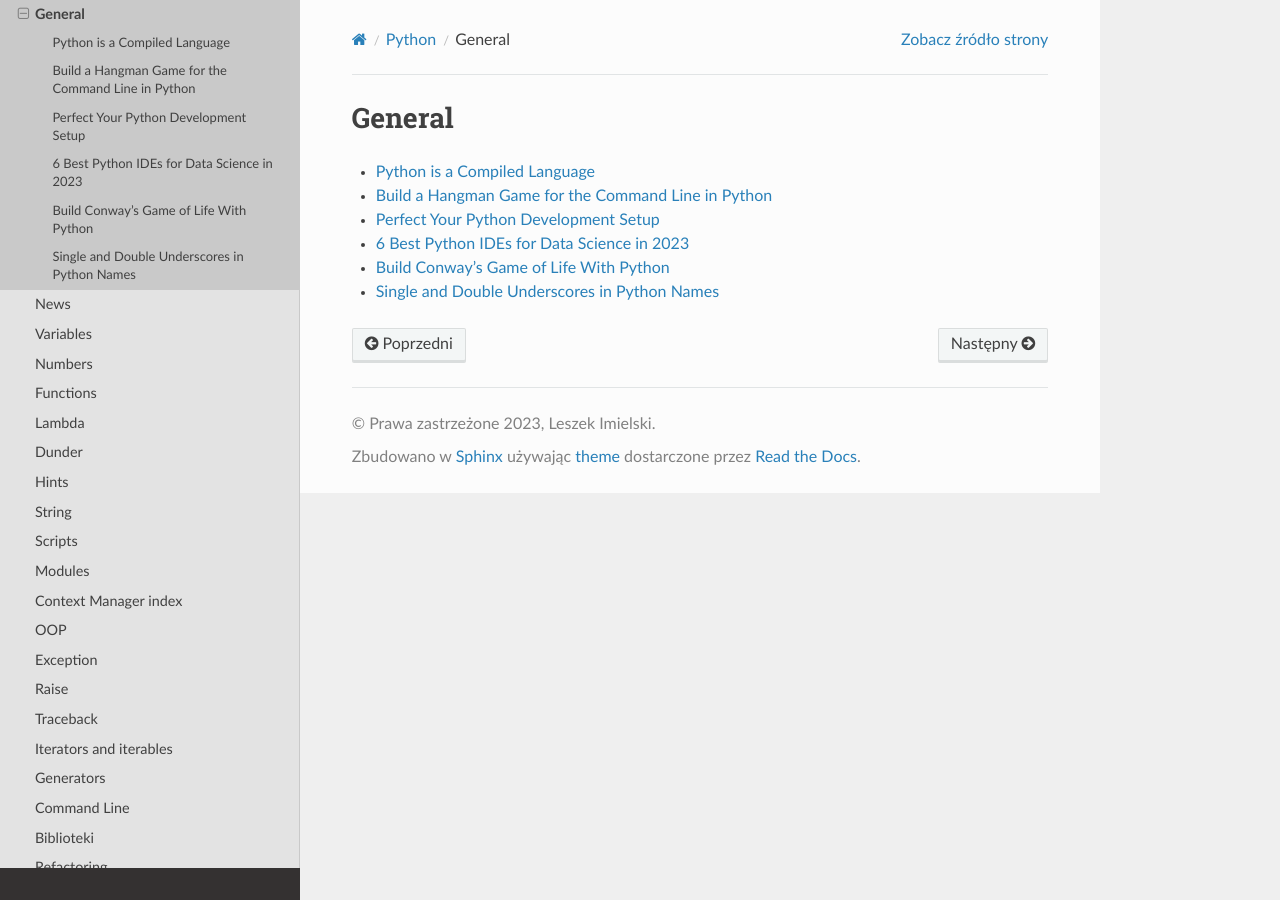
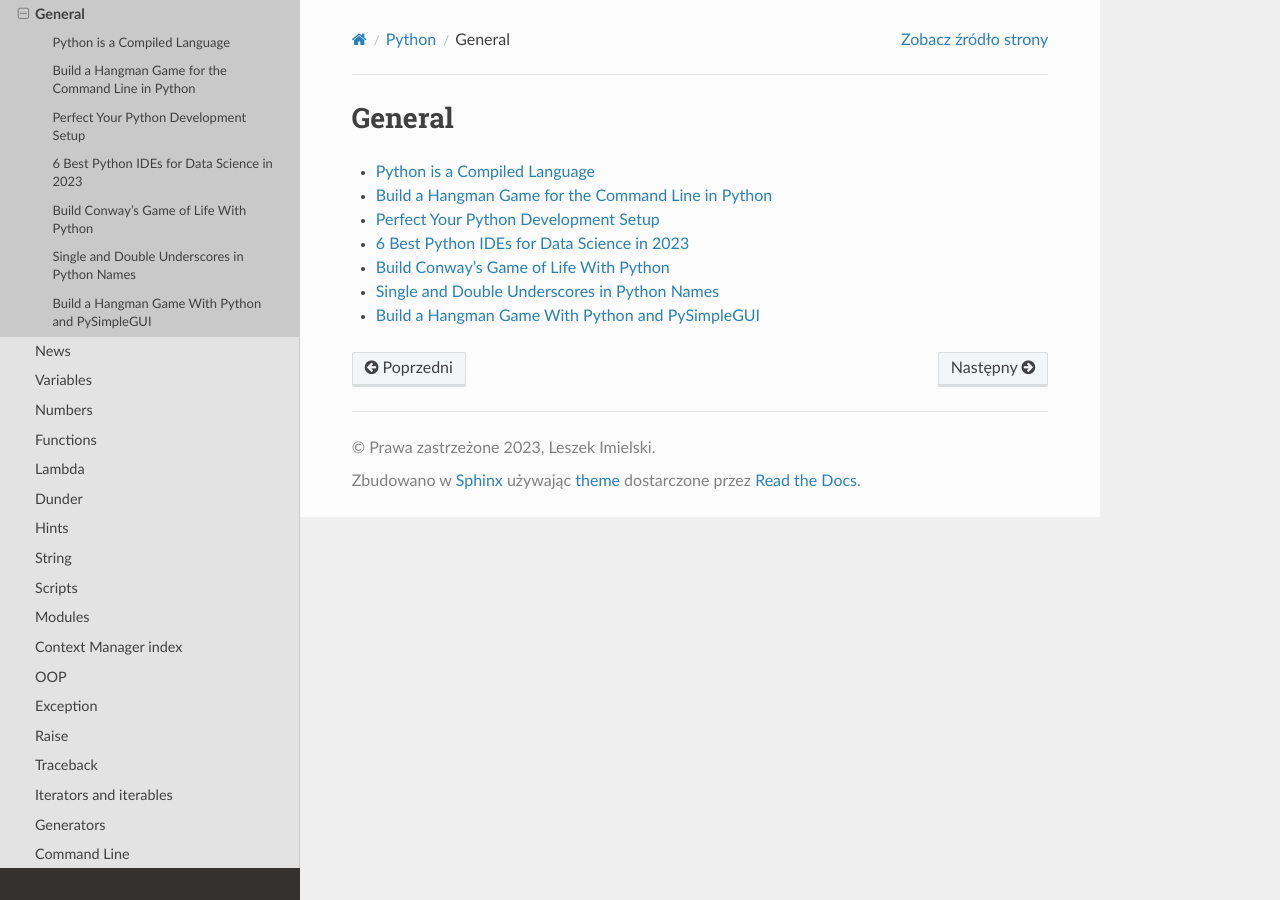
Before and after one commit to limielski/UsingSphinx, a Sphinx documentation site: the page built from docs/source/python/general/index.rst, in a window 1280 px wide. Built offline with Sphinx 7.4.7 and the Read the Docs theme 2.0.0, drawn with Linux system fonts in a browser that asks for light colours.

Commit message:
add general6-0 hangman game

```diff
--- /dev/null
+++ b/docs/source/python/general/general6-0.rst
@@ -0,0 +1,6 @@
+Build a Hangman Game With Python and PySimpleGUI
+================================================
+
+https://realpython.com/hangman-python-pysimplegui/?utm_source=notification_summary&utm_medium=email&utm_campaign=2023-12-05
+
+by Leodanis Pozo Ramos  Dec 06, 2023
--- a/docs/source/python/general/index.rst
+++ b/docs/source/python/general/index.rst
@@ -9,3 +9,4 @@ General
    general3-0
    general4-0
    general5-0
+   general6-0
```
